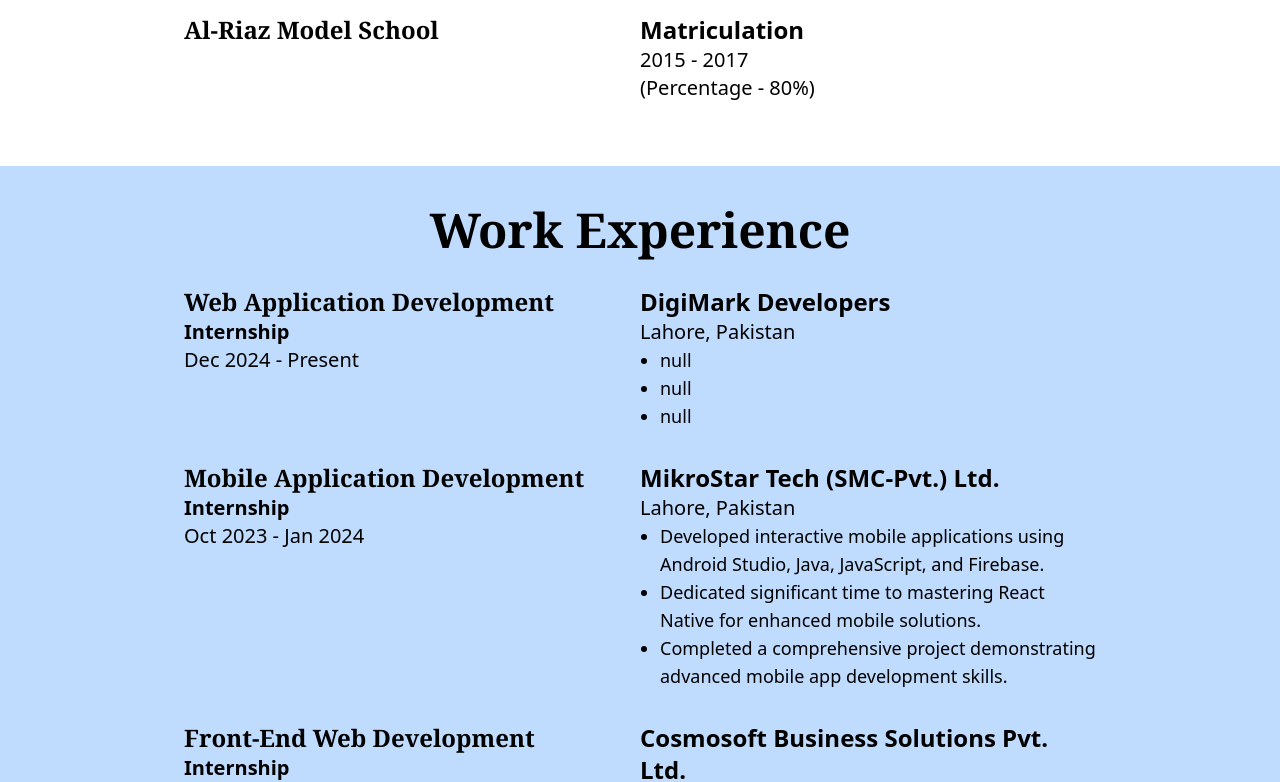
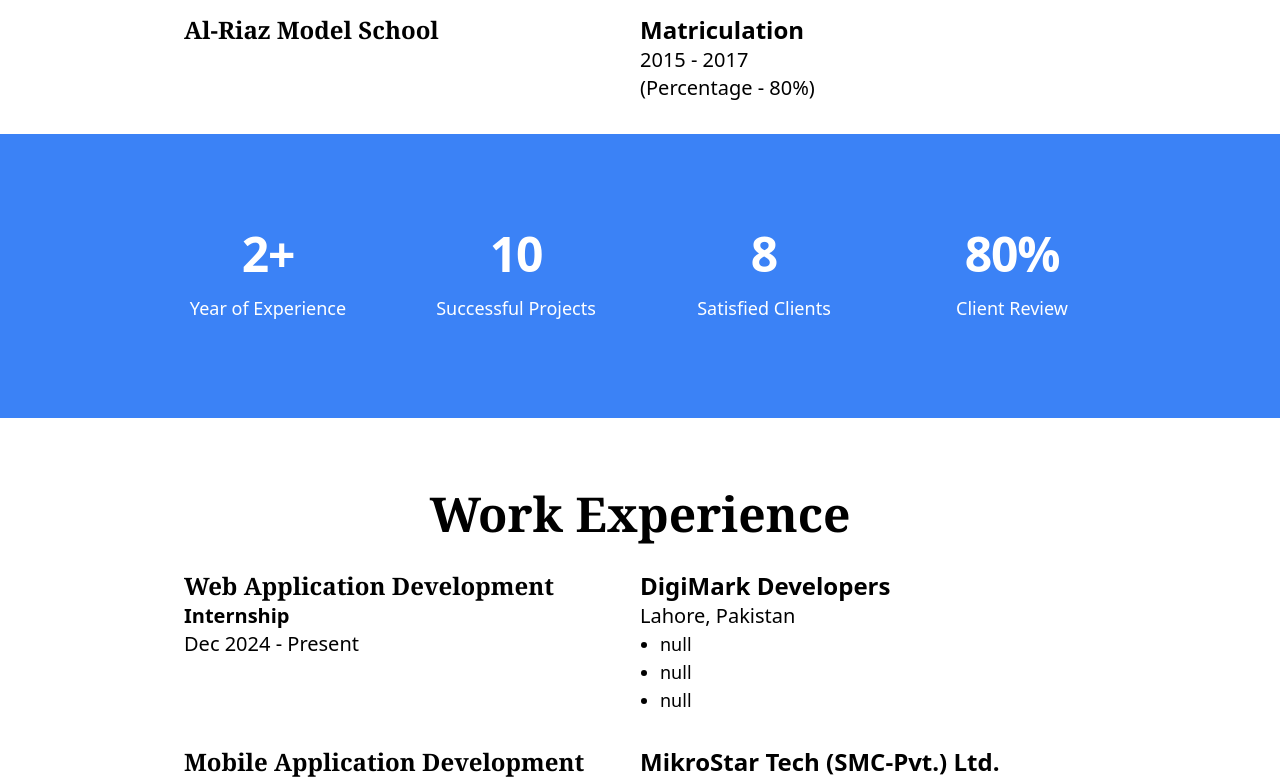
Before and after one commit to Haider-Mukhtar/Haider-Mukhtar-Portfolio, a React (Vite) app: page / in a window 1280 px wide. Shown: the part 1640-2422 px from the top of the page. Built offline with nearby package versions, Linux system fonts and the light colour scheme; what tailwindcss-animated, tailwindcss-motion would draw is missing.

Commit message:
Haider-Mukhtar-Portfolio v-0.1.1

```diff
--- a/package.json
+++ b/package.json
@@ -11,8 +11,10 @@
   },
   "dependencies": {
     "react": "^18.3.1",
+    "react-countup": "^6.5.3",
     "react-dom": "^18.3.1",
     "react-router": "^7.0.2",
+    "react-scroll-trigger": "^0.6.14",
     "react-type-animation": "^3.2.0",
     "tailwindcss-animated": "^1.1.2"
   },
--- a/src/components/About/About.jsx
+++ b/src/components/About/About.jsx
@@ -3,12 +3,14 @@
 import Education from './Education'
 import Experience from './Experience'
 import Footer from '../Footer/Footer'
+import YearOfExperience from './YearOfExperience'
 
 function About() {
   return (
     <>
         <Navbar />
         <Education />
+        <YearOfExperience />
         <Experience />
         <Footer />
     </>
--- a/src/components/About/Experience.jsx
+++ b/src/components/About/Experience.jsx
@@ -41,7 +41,7 @@
 
 function Experience() {
     return (
-        <div className='flex justify-center xl:mt-8 py-10 bg-blue-200'>
+        <div className='flex justify-center xl:mt-8 py-10'>
             <div className='w-4/5 xl:px-14 lg:px-8'>
                 <div className='text-5xl sm:text-5xl font-semibold font-serif text-center'>
                     Work Experience
--- /dev/null
+++ b/src/components/About/YearOfExperience.jsx
@@ -0,0 +1,64 @@
+import React, { useState } from 'react'
+import CountUp from 'react-countup';
+import ScrollTrigger from 'react-scroll-trigger';
+
+
+
+function YearOfExperience() {
+
+    const yearOfExperience = 2;
+    const succeddfulProjects = 10;
+    const satisfiedClients = 8;
+    const clientReview = 80;
+
+    const [startCount, setStartCount] = useState(false)
+
+    return (
+        <div className="flex justify-center py-16 sm:py-24  bg-blue-500">
+            <div className="w-4/5 px-6 lg:px-8 ">
+                <ScrollTrigger onEnter={() => setStartCount(true)} onExit={() => setStartCount(false)}>
+                    <dl className="grid grid-cols-1 gap-x-8 gap-y-16 text-center sm:grid-cols-2 lg:grid-cols-4">
+                        <div className="mx-auto flex max-w-xs flex-col gap-y-4">
+                            <dt className="text-lg/7 text-white">Year of Experience</dt>
+                            <dd className="order-first text-3xl font-semibold tracking-tight text-white sm:text-5xl">
+                                {
+                                    startCount &&
+                                    <CountUp start={0} end={yearOfExperience}></CountUp>
+                                }
+                                +</dd>
+                        </div>
+                        <div className="mx-auto flex max-w-xs flex-col gap-y-4">
+                            <dt className="text-lg/7 text-white">Successful Projects</dt>
+                            <dd className="order-first text-3xl font-semibold tracking-tight text-white sm:text-5xl">
+                                {
+                                    startCount &&
+                                    <CountUp start={0} end={succeddfulProjects}></CountUp>
+                                }
+                            </dd>
+                        </div>
+                        <div className="mx-auto flex max-w-xs flex-col gap-y-4">
+                            <dt className="text-lg/7 text-white">Satisfied Clients</dt>
+                            <dd className="order-first text-3xl font-semibold tracking-tight text-white sm:text-5xl">
+                                {
+                                    startCount &&
+                                    <CountUp start={0} end={satisfiedClients}></CountUp>
+                                }
+                            </dd>
+                        </div>
+                        <div className="mx-auto flex max-w-xs flex-col gap-y-4">
+                            <dt className="text-lg/7 text-white">Client Review</dt>
+                            <dd className="order-first text-3xl font-semibold tracking-tight text-white sm:text-5xl">
+                                {
+                                    startCount &&
+                                    <CountUp start={0} end={clientReview}></CountUp>
+                                }
+                                %</dd>
+                        </div>
+                    </dl>
+                </ScrollTrigger>
+            </div>
+        </div>
+    )
+}
+
+export default YearOfExperience
--- a/src/components/Home/Home.jsx
+++ b/src/components/Home/Home.jsx
@@ -1,9 +1,11 @@
-import React, { useState } from 'react'
+import React from 'react'
 import Intro from './Intro'
 import Skills from '../Work/Skills'
 import Education from '../About/Education'
 import Experience from '../About/Experience'
 import GetInTouch from '../Contact/GetInTouch'
+import YearOfExperience from '../About/YearOfExperience'
+import Testimonials from '../Work/Testimonials'
 
 function Home() {
     return (
@@ -13,7 +15,9 @@
             <Intro />
             <Skills />
             <Education />
+            <YearOfExperience />
             <Experience />
+            <Testimonials />
             <GetInTouch />
         </div>
     )
--- a/src/components/Home/Intro.jsx
+++ b/src/components/Home/Intro.jsx
@@ -5,6 +5,7 @@
 import github from './homeAssets/github.svg'
 import instagram from './homeAssets/instagram.svg'
 import { TypeAnimation } from 'react-type-animation'
+import { Link } from 'react-router'
 
 function Intro() {
     return (
@@ -34,14 +35,14 @@
                             />
                         </div>
                         <div className='flex mt-4'>
-                            <a href='#' className='flex flex-row items-center bg-blue-500 hover:bg-blue-400 lg:px-10 md:px-8 sm:py-4 py-3 px-3 rounded-full hover:transition-transform hover:scale-105
+                            <Link to='/contact' className='flex flex-row items-center bg-blue-500 hover:bg-blue-400 lg:px-10 md:px-8 sm:py-4 py-3 px-3 rounded-full hover:transition-transform hover:scale-105
                             motion-scale-in-[0.5] motion-translate-x-in-[-120%] motion-translate-y-in-[-60%] motion-opacity-in-[33%] motion-rotate-in-[-1080deg] motion-blur-in-[10px] motion-delay-[0.38s]/scale motion-duration-[0.38s]/opacity motion-duration-[1.20s]/rotate motion-duration-[0.15s]/blur motion-delay-[0.60s]/blur motion-ease-spring-bouncier
                             '>
                                 <div className='text-xl font-bold text-white mr-2'>
                                     HIRE ME NOW
                                 </div>
                                 <img className='sm:w-10 sm:h-8 h-6 w-8' src={rightArrow} />
-                            </a>
+                            </Link>
                         </div>
                         <div className='flex flex-row gap-6 mt-10'>
                             <a
--- /dev/null
+++ b/src/components/Work/Testimonials.jsx
@@ -0,0 +1,63 @@
+import React from 'react'
+import profilePic from './workAssets/profile.svg'
+
+const testimonials = [
+    {
+        "id": 1,
+        "profileImage": profilePic,
+        "name": "Haider Mukhtar",
+        "organization": "DigiMark Developers",
+        "position": "CEO",
+        "commit": "loreAliqua in consequat aute laborum sunt. Sint ullamco laboris ut ut elit proident ut. Laboris aliquip adipisicing sit excepteur reprehenderit et ad adipisicing ex consequat cupidatat amet. Non consectetur veniam irure sit commodo voluptate. Ad consectetur cupidatat ut non. Aliquip magna elit reprehenderit irure nulla consectetur ullamco nulla sint eu laboris. Consequat duis mollit magna ex veniam aute."
+    },
+    {
+        "id": 2,
+        "profileImage": profilePic,
+        "name": "Haider 2",
+        "organization": "DigiMark Developers 2",
+        "position": "CEO 2",
+        "commit": "loreAliqua in consequat aute laborum sunt. Sint ullamco laboris ut ut elit proident ut. Laboris aliquip adipisicing sit excepteur reprehenderit et ad adipisicing ex consequat cupidatat amet. Non consectetur veniam irure sit commodo voluptate. Ad consectetur cupidatat ut non. Aliquip magna elit reprehenderit."
+    },
+    {
+        "id": 3,
+        "profileImage": profilePic,
+        "name": "Haider 3",
+        "organization": "DigiMark Developers 3",
+        "position": "CEO 3",
+        "commit": "loreAliqua in consequat aute laborum sunt. Sint ullamco laboris ut ut elit proident ut. Laboris aliquip adipisicing sit excepteur."
+    }
+]
+
+function Testimonials() {
+    return (
+        <div className='bg-red-300 flex justify-center py-10'>
+            <div className='w-4/5 bg-green-300 flex justify-center'>
+                <div className='w-4/5 bg-yellow-300'>
+                    {
+                        testimonials.map((item) =>
+                            <div className='flex flex-col justify-center items-center space-y-4'>
+                                <img className='w-10' src={item.profileImage} />
+                                <div className='flex flex-col justify-center items-center px-10'>
+                                    <div className='text-center text-lg'>
+                                        {item.commit}
+                                    </div>
+                                    <div className='mt-4 text-xl font-serif font-bold'>
+                                        {item.name}
+                                    </div>
+                                    <div className=' text-lg'>
+                                        {item.position}
+                                    </div>
+                                    <div className=' text-lg'>
+                                        {item.organization}
+                                    </div>
+                                </div>
+                            </div>
+                        )
+                    }
+                </div>
+            </div>
+        </div>
+    )
+}
+
+export default Testimonials
```
Also changed, not shown: src/components/Work/workAssets/profile.svg (added), 1 other file (tests, documents, lock files or other folders).
